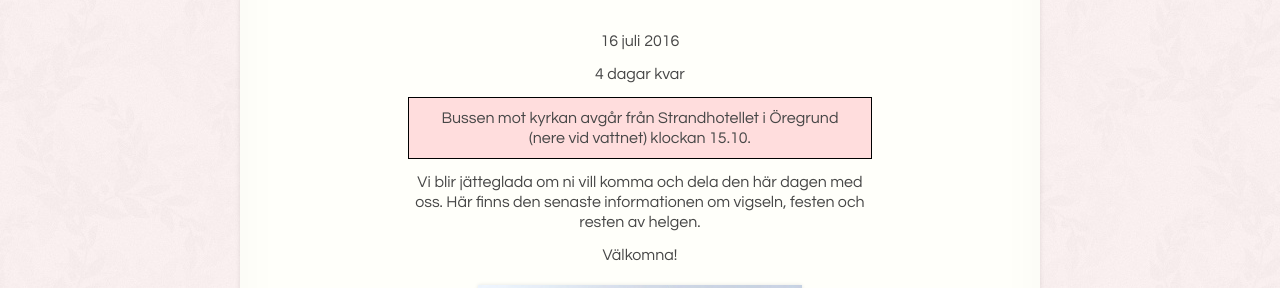
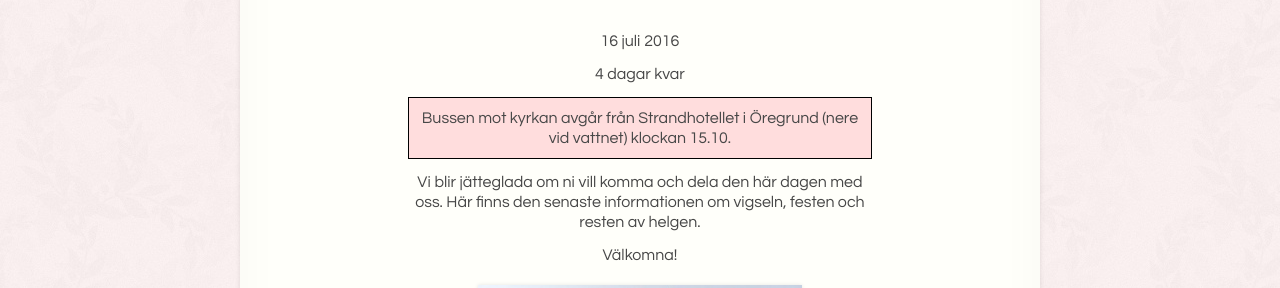
Before and after one commit to stigdanielek/stigdanielek.github.io, a Jekyll site: the page built from index.html, in a window 1280 px wide. Shown: the part 416-704 px from the top of the page. Built offline with Jekyll 4.4.1, drawn with Linux system fonts in a browser that asks for light colours.

Commit message:
Bus time update.

```diff
--- a/index.html
+++ b/index.html
@@ -32,7 +32,7 @@ title: Hem
     }
     </script>
 
-    <p class="home-text" style="background: #fdd; border: 1px solid #000; padding: 10px;">Bussen mot kyrkan avgår från Strandhotellet i Öregrund<br>
+    <p class="home-text" style="background: #fdd; border: 1px solid #000; padding: 10px;">Bussen mot kyrkan avgår från Strandhotellet i Öregrund
       (nere vid vattnet) klockan {{ site.data.schedule | where: "key", "buss.strandhotellet" | map: "time" }}.
     </p>
 
```
